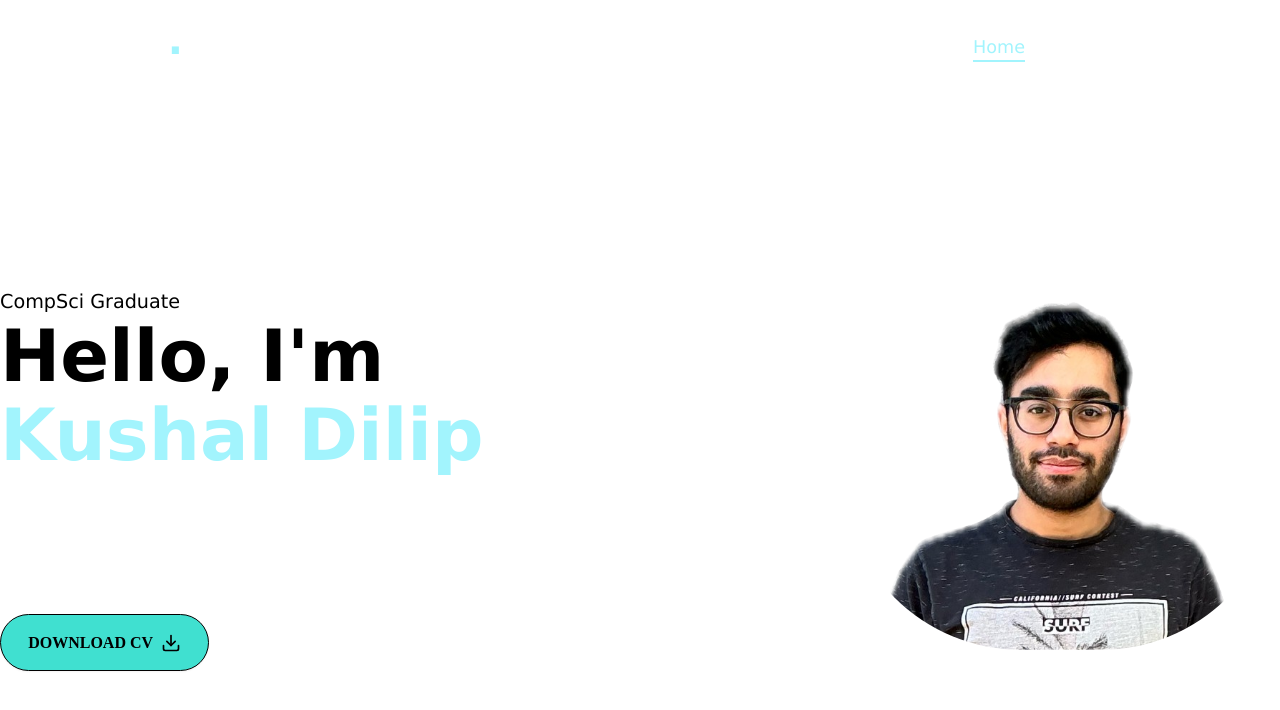
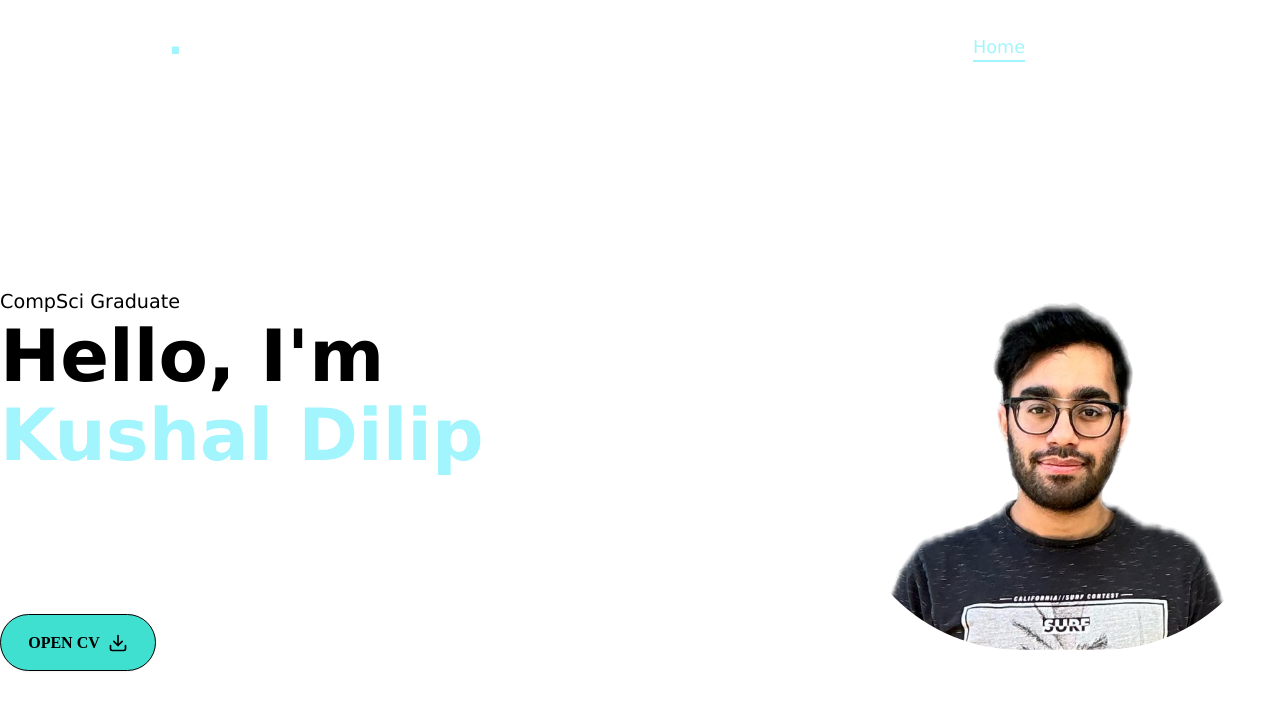
Before and after one commit to kushaldilip1/kushaldilip1.github.io, a Next.js app: page / in a window 1280 px wide. Shown: the top 710 px of the page. Built offline with nearby package versions, Linux system fonts and the light colour scheme.

Commit message:
Added a link to view my cv

```diff
--- a/app/page.jsx
+++ b/app/page.jsx
@@ -26,7 +26,7 @@ const Home = () => {
             <div className="flex flex-col md:flex-row items-center gap-8">
               <Button className="btn uppercase flex items-center gap-2"
                       variant="outline">
-                <span>Download CV</span>
+                <span><link href="https://docs.google.com/document/d/1Yn5WD2ivxvxO-n3F9aItJEqSyK3dD9w4/edit?usp=sharing&ouid=115932198796488609312&rtpof=true&sd=true"/>Open CV</span>
                 <FiDownload className="text-xl"/>
               </Button>
               <div className="mb-8 md:mb-0">
```
